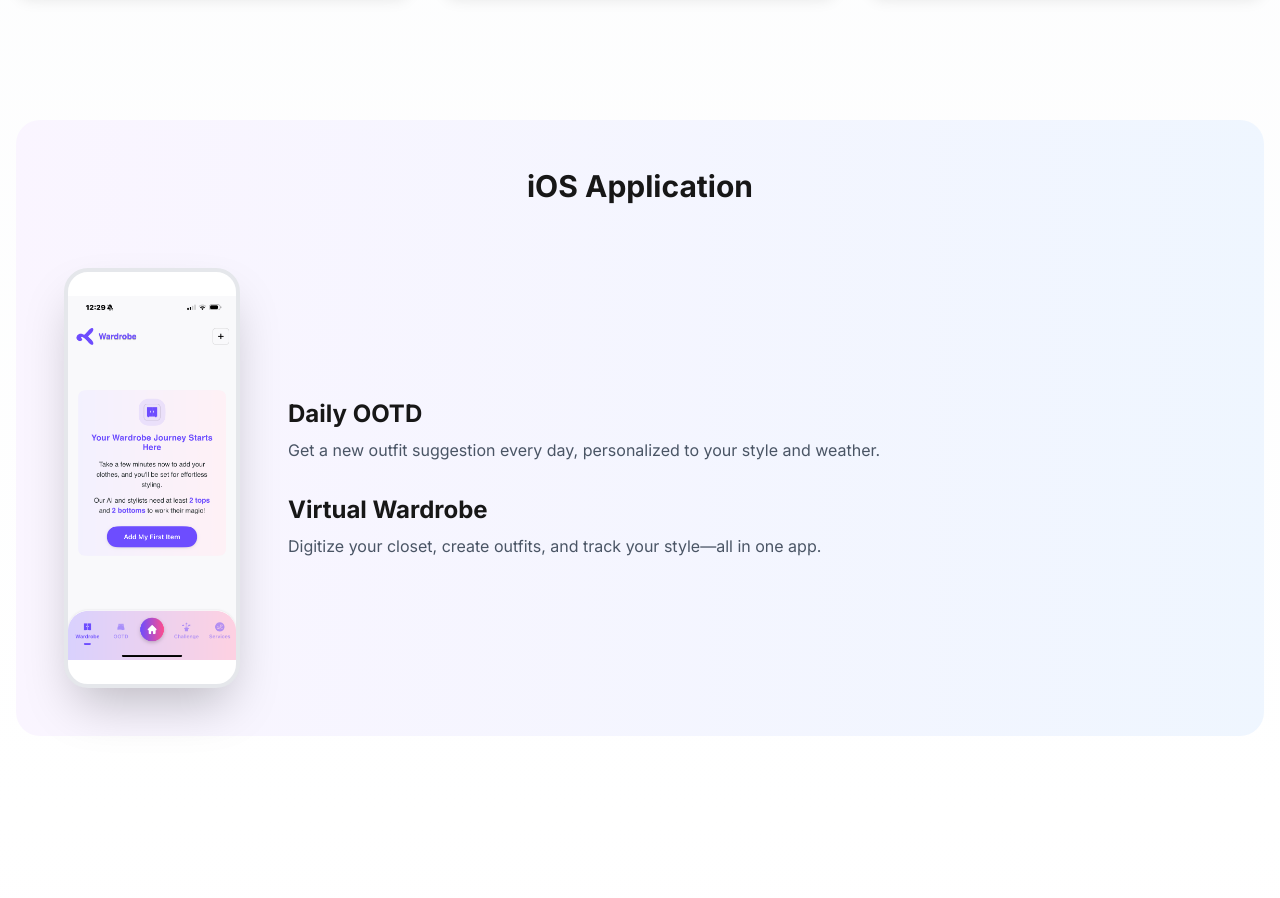
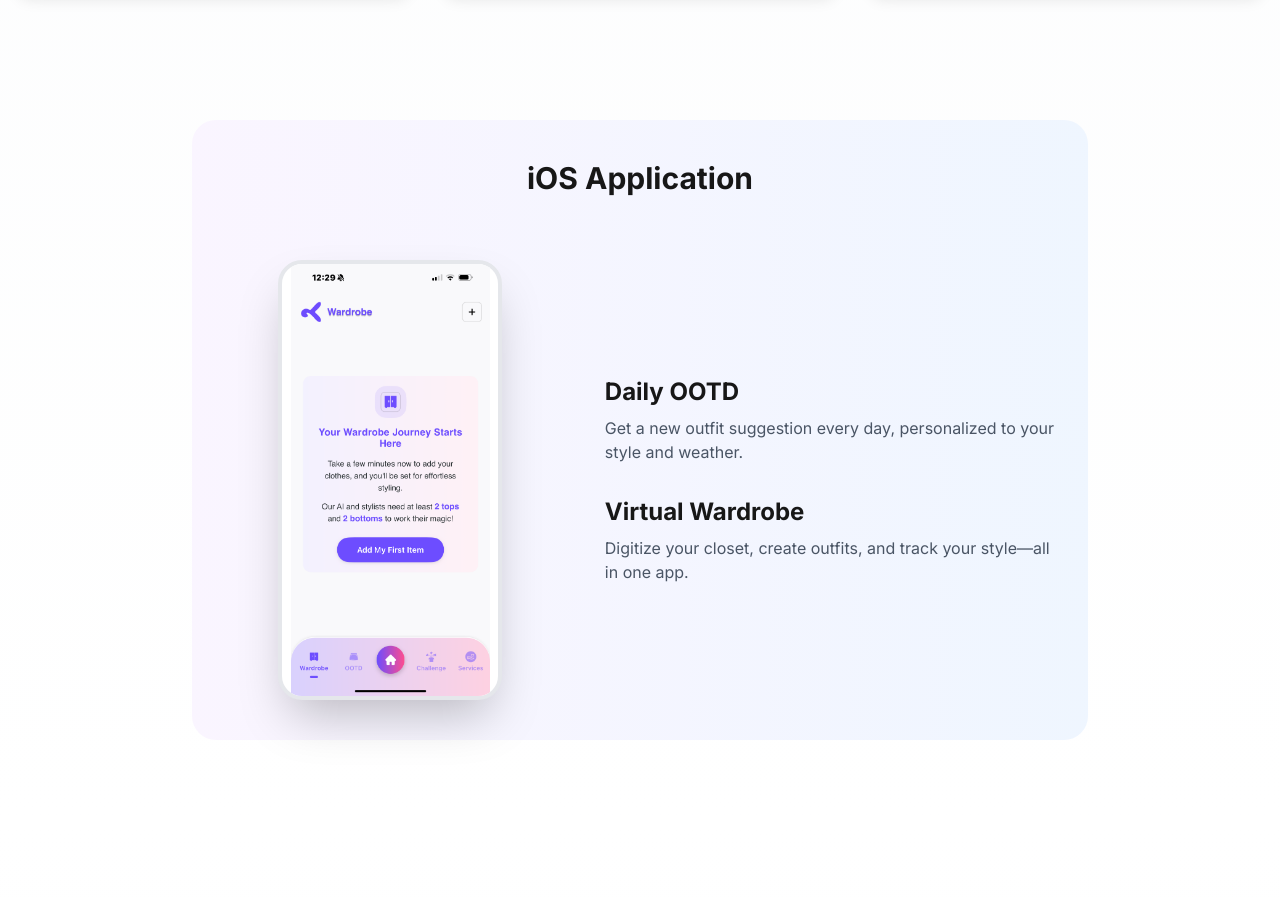
Before and after one commit to parth012001/Personal-website, a Next.js app: page / in a window 1280 px wide. Shown: the part 3720-4618 px from the top of the page. Built offline with nearby package versions, Linux system fonts and the light colour scheme.

Commit message:
made UI changes in iphone application container

```diff
--- a/src/components/KalyxaShowcase.tsx
+++ b/src/components/KalyxaShowcase.tsx
@@ -270,13 +270,13 @@ const KalyxaShowcase = () => {
             whileInView={{ opacity: 1 }}
             viewport={{ once: true }}
             transition={{ duration: 0.8 }}
-            className="bg-gradient-to-r from-purple-50 to-blue-50 dark:from-purple-900/20 dark:to-blue-900/20 rounded-3xl p-12"
+            className="bg-gradient-to-r from-purple-50 to-blue-50 dark:from-purple-900/20 dark:to-blue-900/20 rounded-3xl px-4 py-8 md:px-8 md:py-10 max-w-4xl mx-auto min-h-[500px] flex flex-col justify-center"
           >
             <h3 className="text-3xl font-bold text-center mb-16">iOS Application</h3>
             <div className="flex flex-col md:flex-row gap-12 items-center">
               {/* Rotating Portrait Image in Phone Frame */}
-              <div className="flex-shrink-0 flex items-center justify-center w-full md:w-auto">
-                <div className="relative w-36 h-72 md:w-44 md:h-[420px] bg-white border-4 border-gray-200 dark:border-gray-700 rounded-3xl shadow-2xl flex items-center justify-center overflow-hidden">
+              <div className="flex-shrink-0 flex items-center justify-center w-full md:w-[40%]">
+                <div className="relative w-48 h-[400px] md:w-56 md:h-[440px] bg-white border-4 border-gray-200 dark:border-gray-700 rounded-3xl shadow-2xl flex items-center justify-center overflow-hidden">
                   <motion.div
                     key={iosImages[currentIos].src}
                     initial={{ opacity: 0, x: 40 }}
@@ -296,7 +296,7 @@ const KalyxaShowcase = () => {
                 </div>
               </div>
               {/* Short Text on the right, vertically centered */}
-              <div className="flex-1 flex flex-col justify-center space-y-8 min-h-[300px] md:min-h-[420px]">
+              <div className="flex-1 flex flex-col justify-center space-y-8 min-h-[300px] md:min-h-[440px]">
                 <div>
                   <h4 className="text-2xl font-bold mb-2">Daily OOTD</h4>
                   <p className="text-gray-600 dark:text-gray-300">
```
Also changed, not shown: public/kalyxa-images/kalyxaiphonesidebar.PNG (added).
